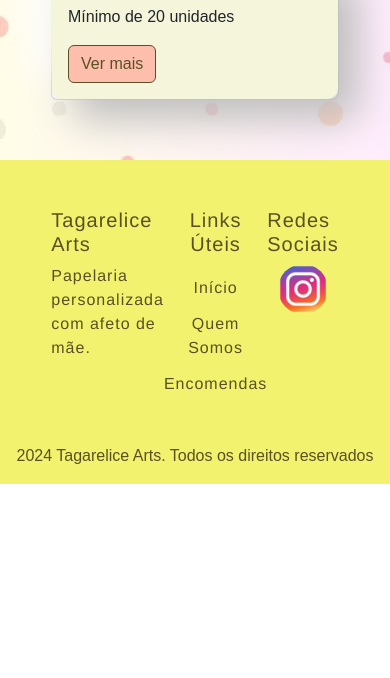
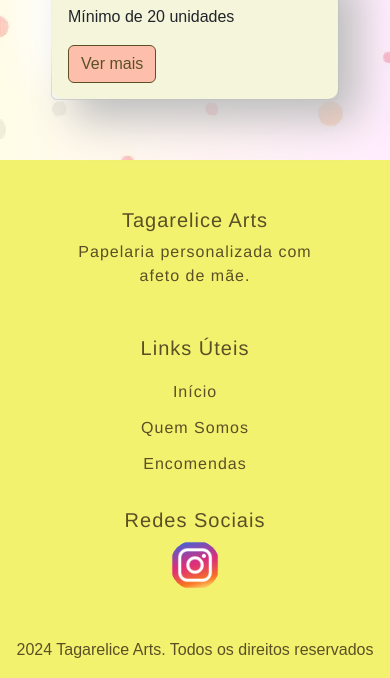
Before and after one commit to DayLBarros/PFDayanneBarros, a website: page index.html in a window 390 px wide. Shown: the part 3093-3771 px from the top of the page. Before the commit the page ends 3577 px from the top, so only its background shows below. Drawn offline with nearby package versions, Linux system fonts and the light colour scheme.

Commit message:
responsive footer

```diff
--- a/scss/components/_footer.scss
+++ b/scss/components/_footer.scss
@@ -19,11 +19,13 @@
     h5{
         margin-bottom: 0.5rem;
         font-size: 1.25rem;
+        text-align: center;
     }
 
     p{
         font-size: 1rem;
         margin-bottom: 1rem;
+        text-align: center;
     }
 }
 
--- a/scss/layout/_responsive.scss
+++ b/scss/layout/_responsive.scss
@@ -1,4 +1,4 @@
-@media (max-width: 768px) {
+@media screen and (max-width: 768px) {
     .sobre-mim {
         grid-template-columns: 1fr;
     }
@@ -21,9 +21,14 @@
         max-width: 100%;
         margin-bottom: 20px;
     }
+
+    .footer-container1{
+        grid-template-columns: repeat(1, 1fr);
+        gap: 2rem;
+    }
 }
 
-@media (max-width: 992px) {
+@media screen and (max-width: 992px) {
     .fullscreen-menu {
         position: fixed;
         top: 0;
@@ -44,7 +49,7 @@
     }
 }
 
-@media (max-width: 1024px) {
+@media screen and (max-width: 1024px) {
     .sobre-mim {
         grid-template-columns: 1fr;
         gap: 5vw;
```
Also changed, not shown: css/style.css, 1 other file.
